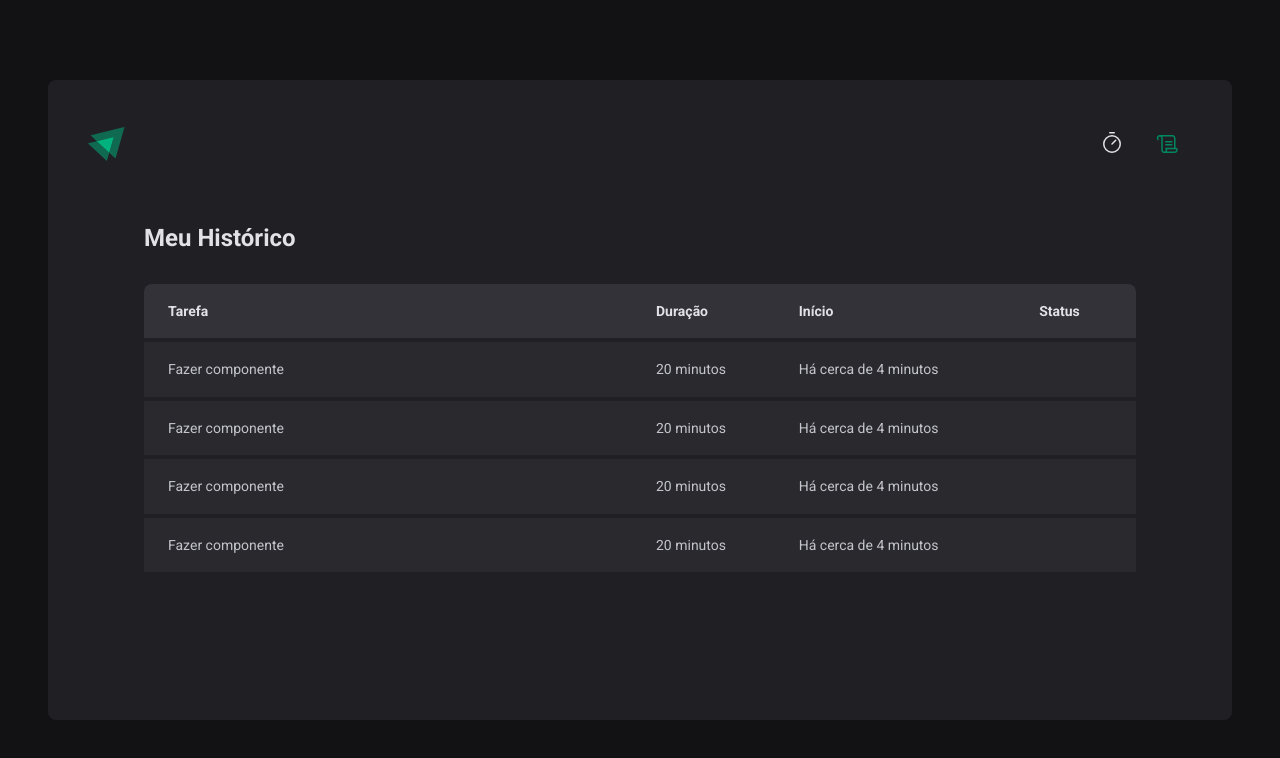
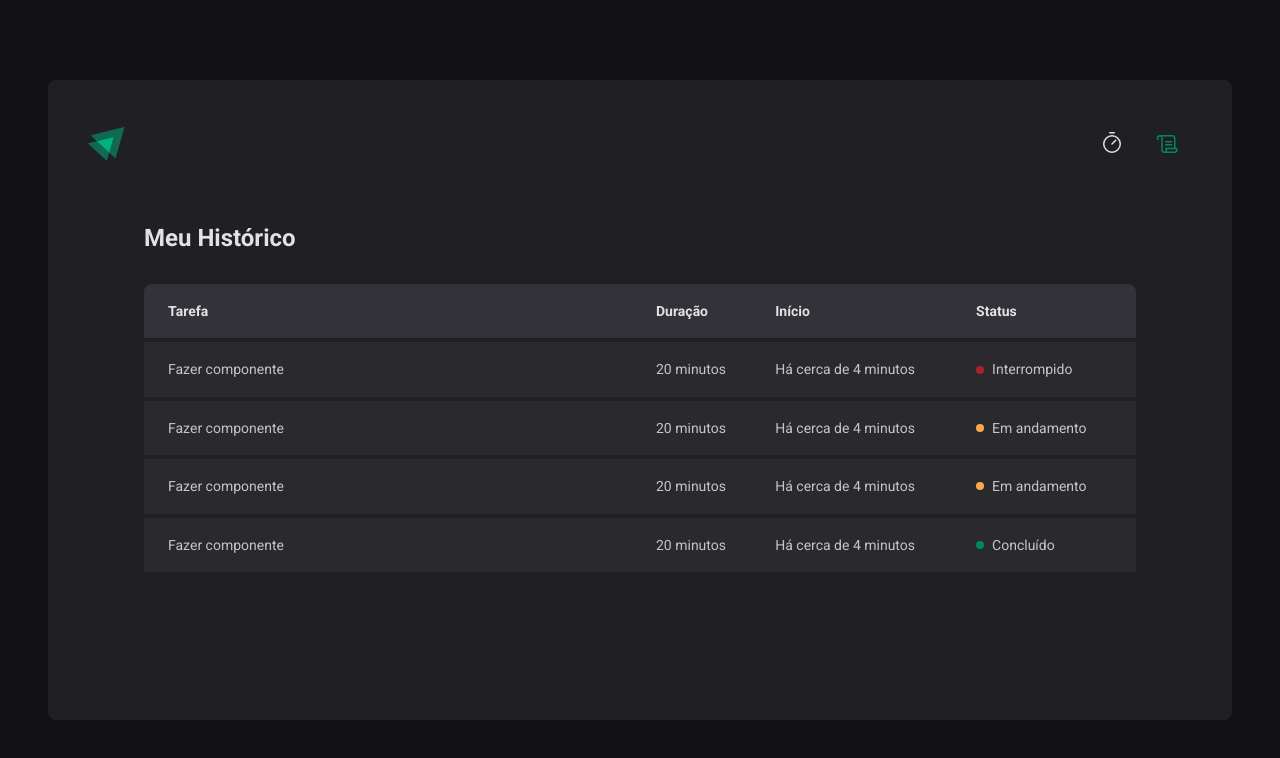
Before and after one commit to demohenry/Ignite-Timer, a React (Vite) app: page /History in a window 1280 px wide. Shown: the top 758 px of the page. Built offline with nearby package versions, Linux system fonts and the light colour scheme.

Commit message:
Elabora funcionamento de styled component Status para dinamica de alteração de cor

```diff
--- a/src/pages/History/index.tsx
+++ b/src/pages/History/index.tsx
@@ -21,7 +21,7 @@
              <td>20 minutos</td>
              <td>Há cerca de 4 minutos</td>
              <td>
-               <Status></Status>
+               <Status statusColor='red'>Interrompido</Status>
              </td>
            </tr>
            <tr>
@@ -29,7 +29,7 @@
              <td>20 minutos</td>
              <td>Há cerca de 4 minutos</td>
              <td>
-                <Status></Status>
+                <Status statusColor='yellow'>Em andamento</Status>
              </td>
            </tr>
            <tr>
@@ -37,7 +37,7 @@
              <td>20 minutos</td>
              <td>Há cerca de 4 minutos</td>
              <td>
-              <Status></Status>
+              <Status statusColor='yellow'>Em andamento</Status>
              </td>
            </tr>
            <tr>
@@ -45,7 +45,7 @@
              <td>20 minutos</td>
              <td>Há cerca de 4 minutos</td>
              <td>
-                <Status></Status>
+                <Status statusColor='green'>Concluído</Status>
              </td>
            </tr>
          </tbody>
--- a/src/pages/History/styles.ts
+++ b/src/pages/History/styles.ts
@@ -64,9 +64,30 @@
     }
 `}
 `
+const STATUS_COLORS = {
+  yellow: 'yellow-500',
+  green: 'green-500',
+  red: 'red-500'
+} as const
 
-export const Status = styled.span`
-${({theme}) => css`
+interface StatusProps {
+  statusColor: keyof typeof STATUS_COLORS
+}
 
+export const Status = styled.span<StatusProps>`
+${({statusColor, theme }) => css `
+    display: flex;
+    align-items: center;
+    gap: 0.5rem;
+
+
+    &:before {
+      content:'';
+      width: 0.5rem;
+      height:0.5rem;
+      border-radius: 50%;
+
+      background: ${theme[STATUS_COLORS[statusColor]]};
+    }
 `}
 `
```
